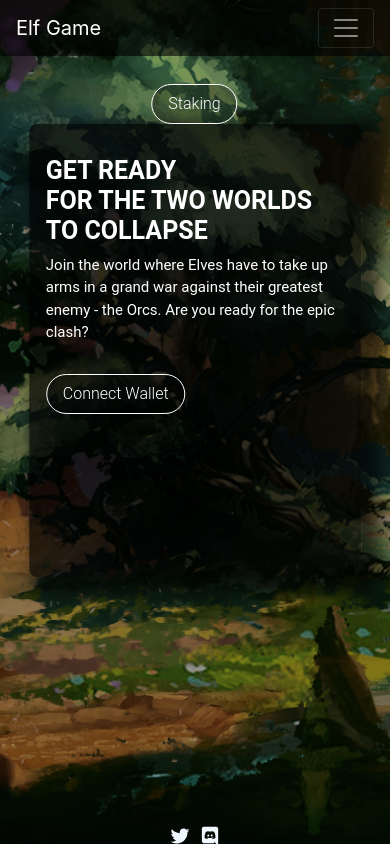
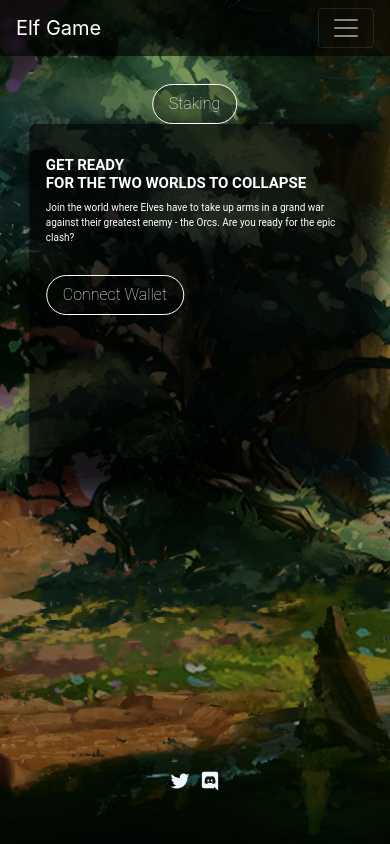
Before and after one commit to neroxqs/EGSite, a plain HTML site: page index.html in a window 390 px wide. Drawn offline with nearby package versions, Linux system fonts and the light colour scheme.

Commit message:
Update queries.css

```diff
--- a/queries.css
+++ b/queries.css
@@ -146,19 +146,12 @@
     margin-right: 1px;
     }
     .hero-text-box h1 {
-        font-size: 30px;
+        font-size: 15px;
     }
     .hero-text-box p{
-        font-size: 15px;
+        font-size: 10px;
     }
-    .footer-icon{
-   font-size: 8px;
-   }
 
-   .main-footer{
-/*       position: relative; */
-      bottom: 8px;
-   }
 
 }
 
@@ -174,12 +167,7 @@
     .btn-plus {
         padding: 7px 20px !important;
     }
-    .hero-text-box h1 {
-        font-size: 30px;
-    }
-    .hero-text-box p{
-        font-size: 15px;
-    }
+
    .footer-icon{
    font-size: 8px;
    }
@@ -210,21 +198,18 @@
       margin: 0;
    }
     .hero-text-box h1 {
-        font-size: 25px;
+        font-size: 15px;
     }
     .hero-text-box p{
-        font-size: 15px;
+        font-size: 10px;
     }
-   .main-footer {
-      height: 15px;
-/*         font-size: 15px; */
-    }
+
 
 
     .btn:link,
     .btn:visited,
     input[type=submit]{
-    font-weight: 300;
+    font-weight: 100;
     }
 }
 
```
